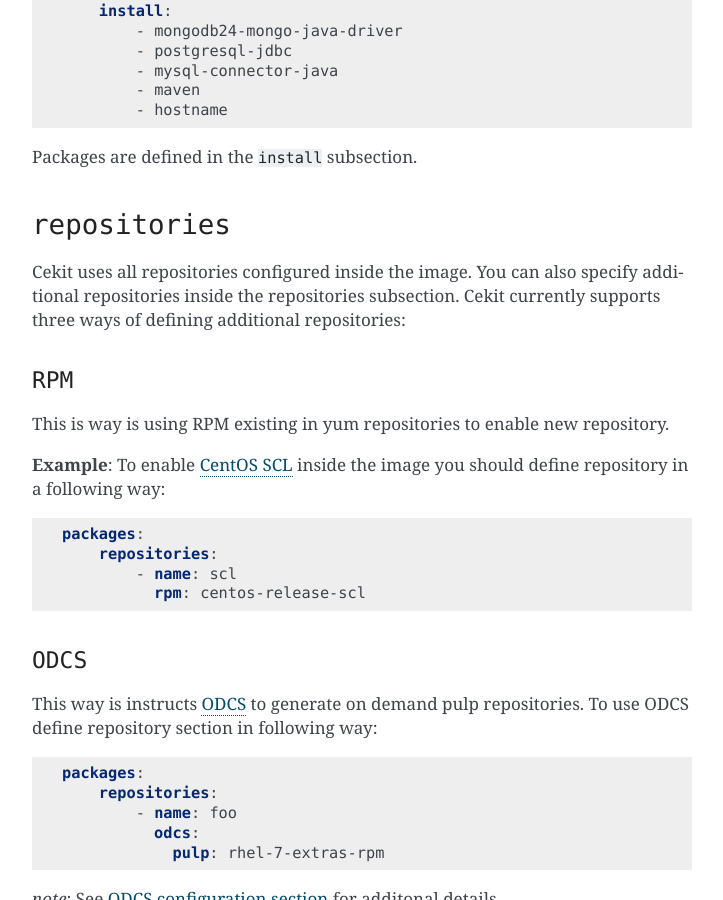
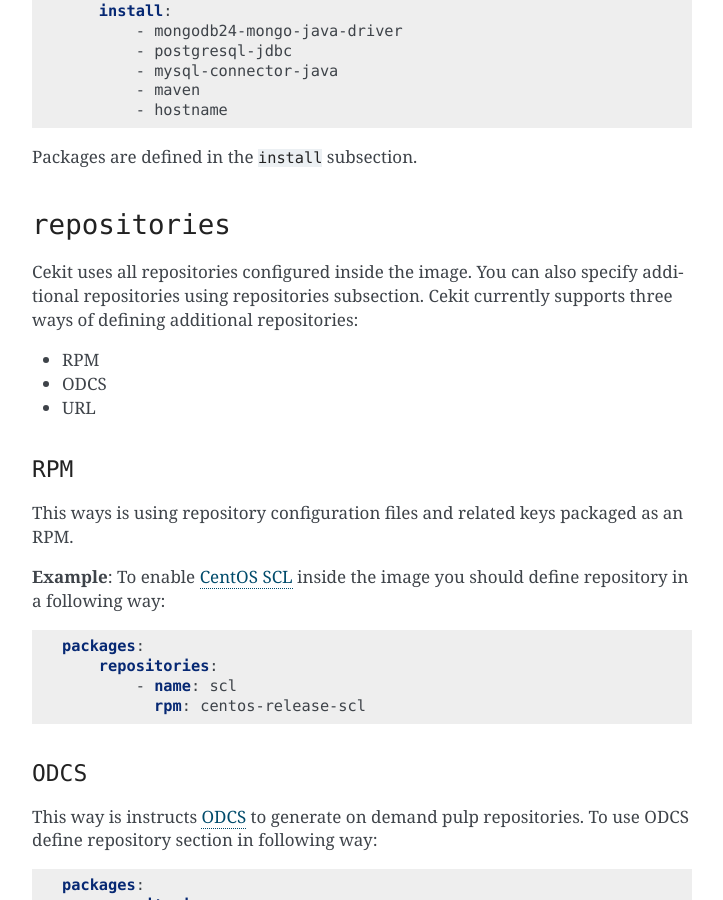
Before and after one commit to cekit/cekit, a Sphinx documentation site: the page built from docs/descriptor.rst, in a window 1280 px wide and 900 px high, scrolled down 4763 px. Shown: the whole window, without its empty margins (388-1111 px from the left). Built offline with Sphinx 7.4.7, drawn with Linux system fonts in a browser that asks for light colours.

```diff
--- a/docs/descriptor.rst
+++ b/docs/descriptor.rst
@@ -249,12 +249,16 @@ Packages are defined in the ``install`` subsection.
 ``repositories``
 ----------------
 Cekit uses all repositories configured inside the image. You can also specify additional
-repositories inside the repositories subsection. Cekit currently supports three ways of defining
+repositories using repositories subsection. Cekit currently supports three ways of defining
 additional repositories:
+
+* RPM
+* ODCS
+* URL
 
 ``RPM``
 ^^^^^^^^
-This is way is using RPM existing in yum repositories to enable new repository.
+This ways is using repository configuration files and related keys packaged as an RPM.
 
 **Example**: To enable `CentOS SCL <https://wiki.centos.org/AdditionalResources/Repositories/SCL>`_ inside the
 image you should define repository in a following way:
```
Also changed, not shown: docs/configuration.rst (+8 -1 lines), 2 other files.
